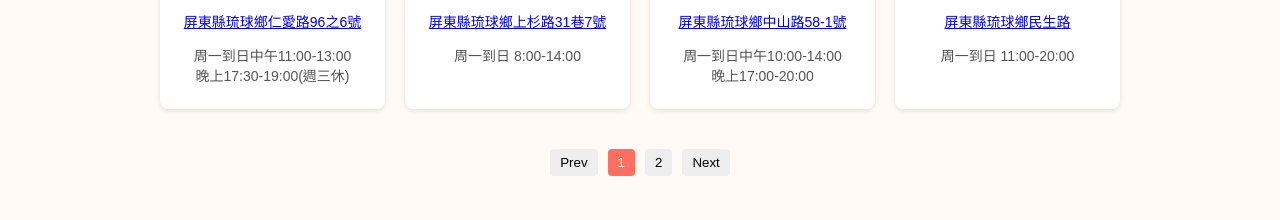
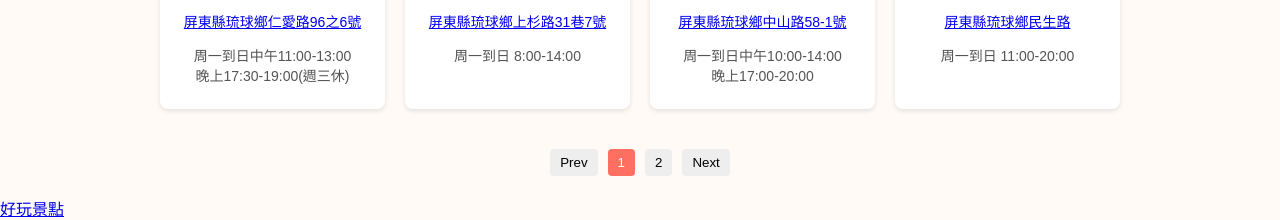
Before and after one commit to hyuh477/123, a plain HTML site: page index.html in a window 1280 px wide. Shown: the part 656-876 px from the top of the page. Before the commit the page ends 852 px from the top, so only its background shows below. Drawn offline with Linux system fonts and the light colour scheme.

Commit message:
Add files via upload

```diff
--- a/index.html
+++ b/index.html
@@ -272,6 +272,7 @@
 </div>
 
 <div id="pagination" class="pagination"></div>
+<a href="file:///C:/Users/penny.h/Desktop/%E6%99%AF%E9%BB%9E.html">好玩景點</a>
 <button class="back-to-top">回到最上面</button>
 
 <script>
```
